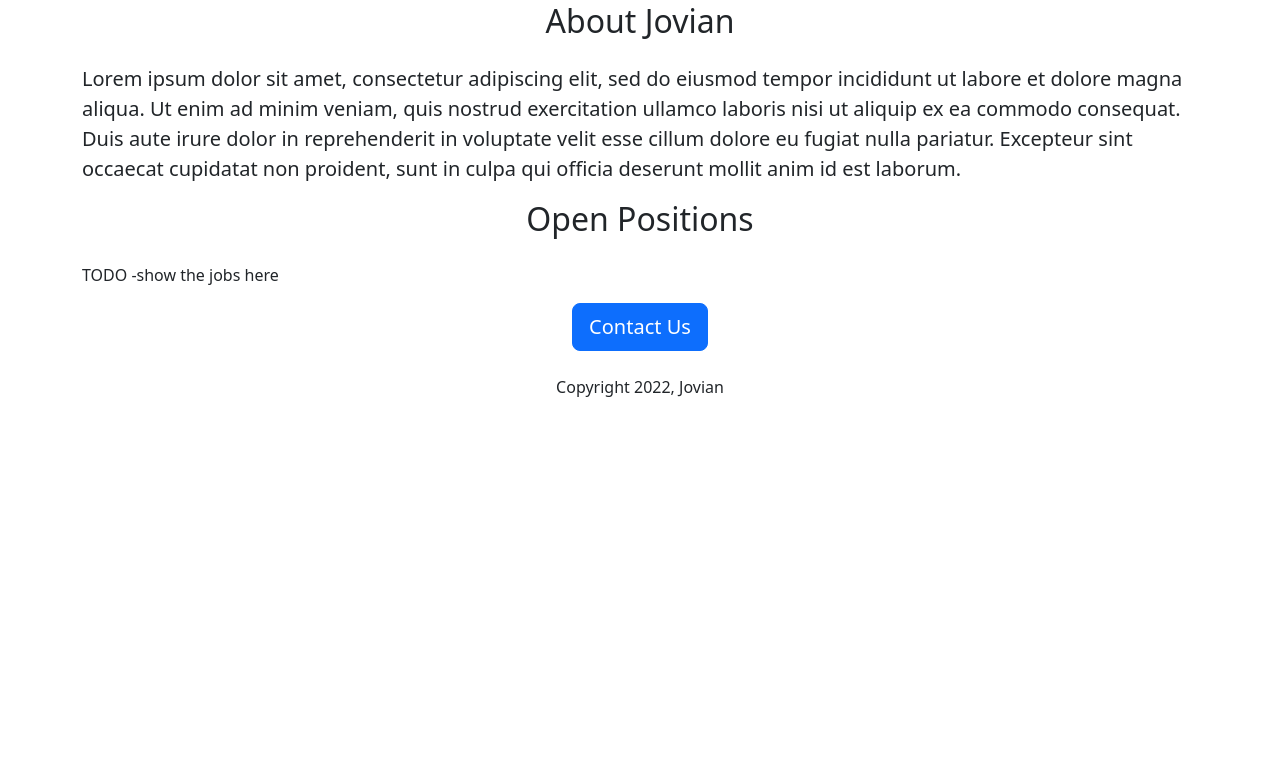
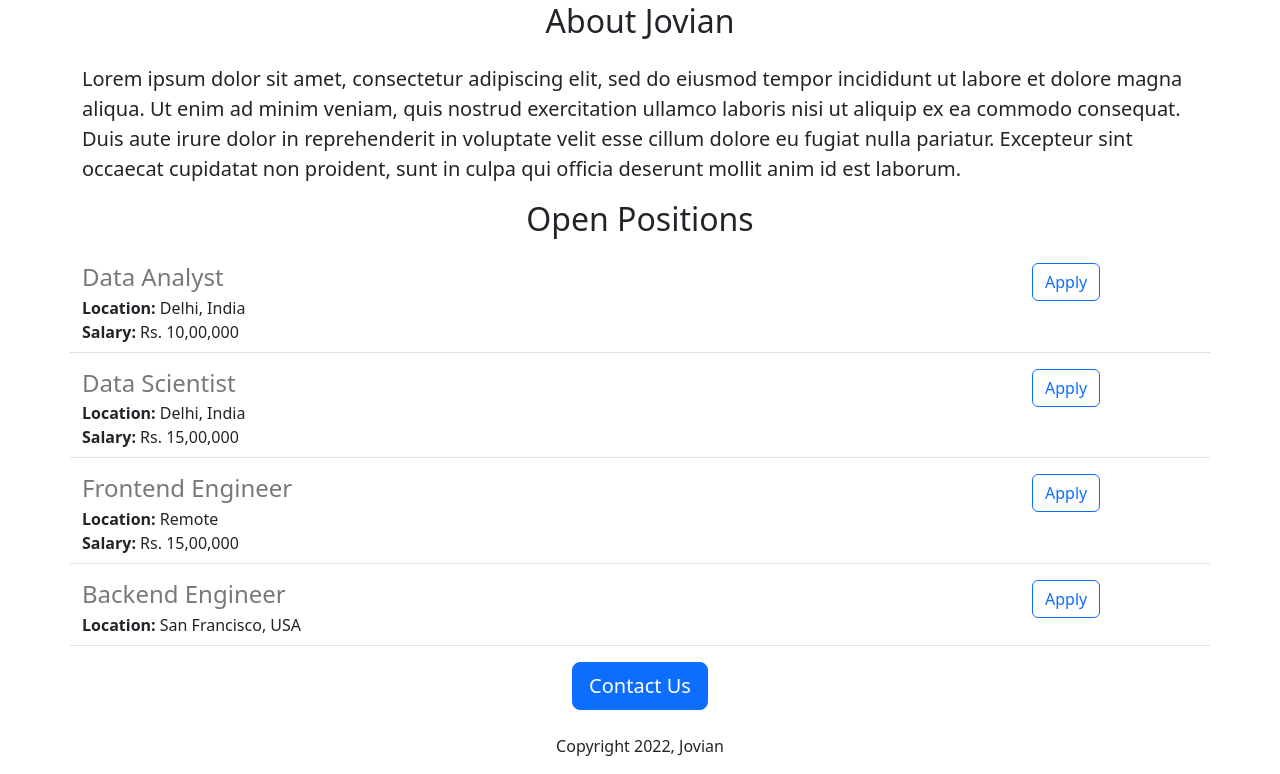
Before and after one commit to paymonr/jovian-careers-website-v2, a Flask app: page / in a window 1280 px wide. Shown: the part 446-1220 px from the top of the page. Before the commit the page ends 843 px from the top, so only its background shows below. Run offline with Flask 3, Linux system fonts and the light colour scheme.

Commit message:
added dynamic data

```diff
--- a/app.py
+++ b/app.py
@@ -1,11 +1,43 @@
-from flask import Flask, render_template
+from flask import Flask, render_template, jsonify
 
 
 app = Flask(__name__,static_url_path='/static')
 
+JOBS = [
+    {
+        'id': 1,
+        'title': 'Data Analyst',
+        'location': 'Delhi, India',
+        'salary': 'Rs. 10,00,000'
+    },
+    {
+        'id': 2,
+        'title': 'Data Scientist',
+        'location': 'Delhi, India',
+        'salary': 'Rs. 15,00,000'
+    },
+    {
+        'id': 3,
+        'title': 'Frontend Engineer',
+        'location': 'Remote',
+        'salary': 'Rs. 15,00,000'
+    },
+    {
+        'id': 4,
+        'title': 'Backend Engineer',
+        'location': 'San Francisco, USA'
+    }
+]
+
 @app.route("/")
-def hello_world():
-    return render_template('home.html')
+def hello_jovian():
+    return render_template('home.html',
+                           jobs=JOBS,
+                           company_name='Jovian')
+
+@app.route("/api/jobs")
+def list_jobs():
+    return jsonify(JOBS)
 
 if __name__ == '__main__':
     app.run(debug=True)
--- a/templates/home.html
+++ b/templates/home.html
@@ -15,14 +15,18 @@
   </head>
   <body>
     <div class="container">
-      <h1 class="text-center mt-2 mb-4">Jovian Careers</h1>
+      <h1 class="text-center mt-2 mb-4">{{company_name}} Careers</h1>
       <img class="img-fluid" id="banner" src="static/banner.png"/>
       <h2 class="text-center mt-2 mb-4">About Jovian</h2>
       <p class="lead">
         Lorem ipsum dolor sit amet, consectetur adipiscing elit, sed do eiusmod tempor incididunt ut labore et dolore magna aliqua. Ut enim ad minim veniam, quis nostrud exercitation ullamco laboris nisi ut aliquip ex ea commodo consequat. Duis aute irure dolor in reprehenderit in voluptate velit esse cillum dolore eu fugiat nulla pariatur. Excepteur sint occaecat cupidatat non proident, sunt in culpa qui officia deserunt mollit anim id est laborum.
       </p>
       <h2 class="text-center mt-2 mb-4">Open Positions</h2>
-      <p> TODO -show the jobs here</p>
+      <div>
+        {% for job in jobs %}
+          {% include 'jobitem.html' %}
+        {% endfor %}
+      </div>
       <div class="text-center">
       <button class="btn btn-primary btn-lg">Contact Us</button>
         <p class="mt-4">Copyright 2022, Jovian</p>
--- /dev/null
+++ b/templates/jobitem.html
@@ -0,0 +1,19 @@
+<div class="border-bottom row" style="margin-bottom:16px;padding-bottom:8px;">
+  <div class="col-10">
+    <h4
+      style="color:rgb(120,120,120); margin-bottom:4px">
+      {{job['title']}}
+    </h4>
+    <div>
+      <b>Location:</b> {{job['location']}}
+    </div>
+    {% if 'salary' in job %}
+    <div>
+      <b>Salary:</b> {{job['salary']}}
+    </div>
+    {% endif %}
+  </div>
+  <div class="col-2">
+    <button type="button" class="btn btn-outline-primary">Apply</button>
+  </div>
+</div>
```
